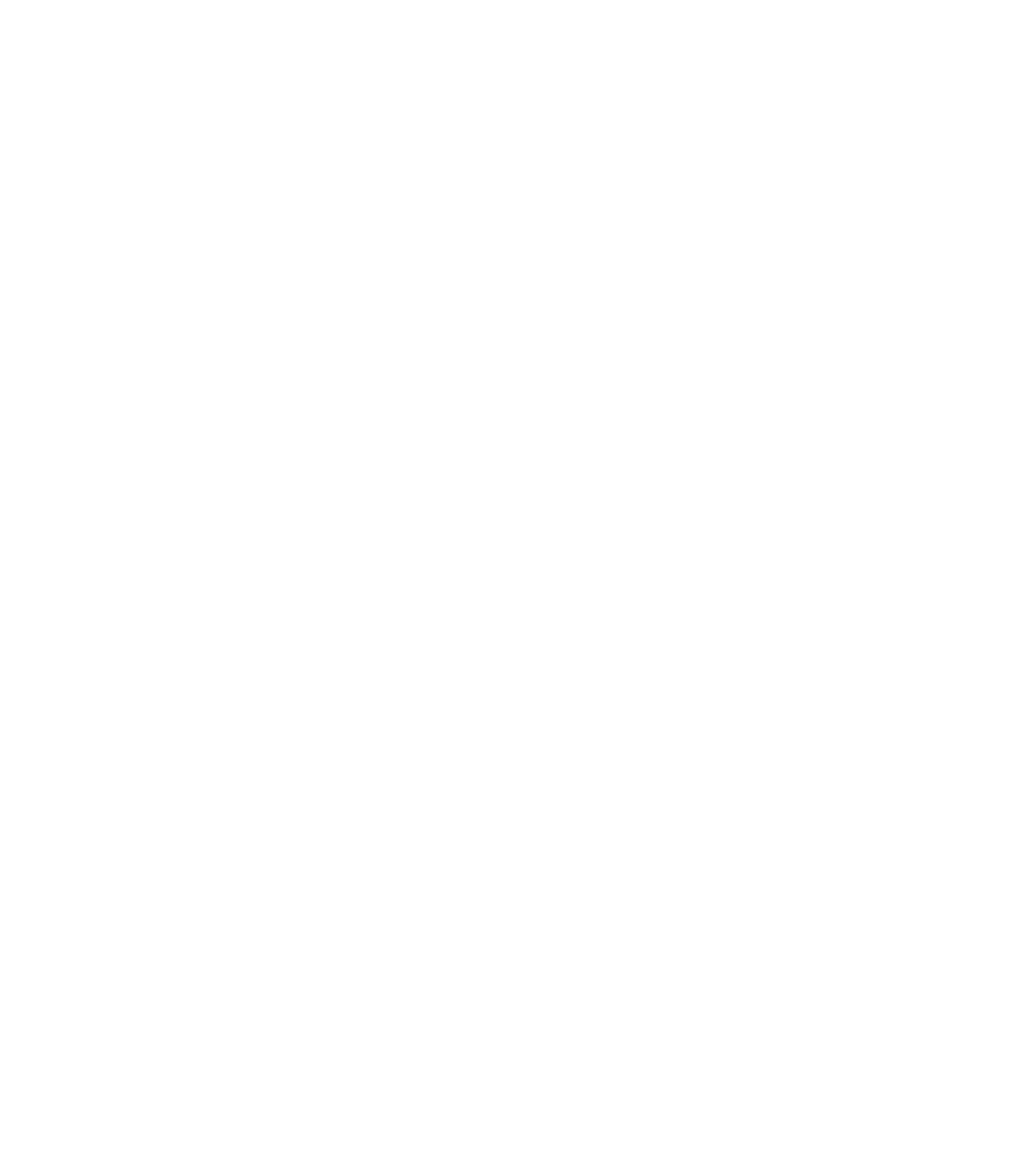
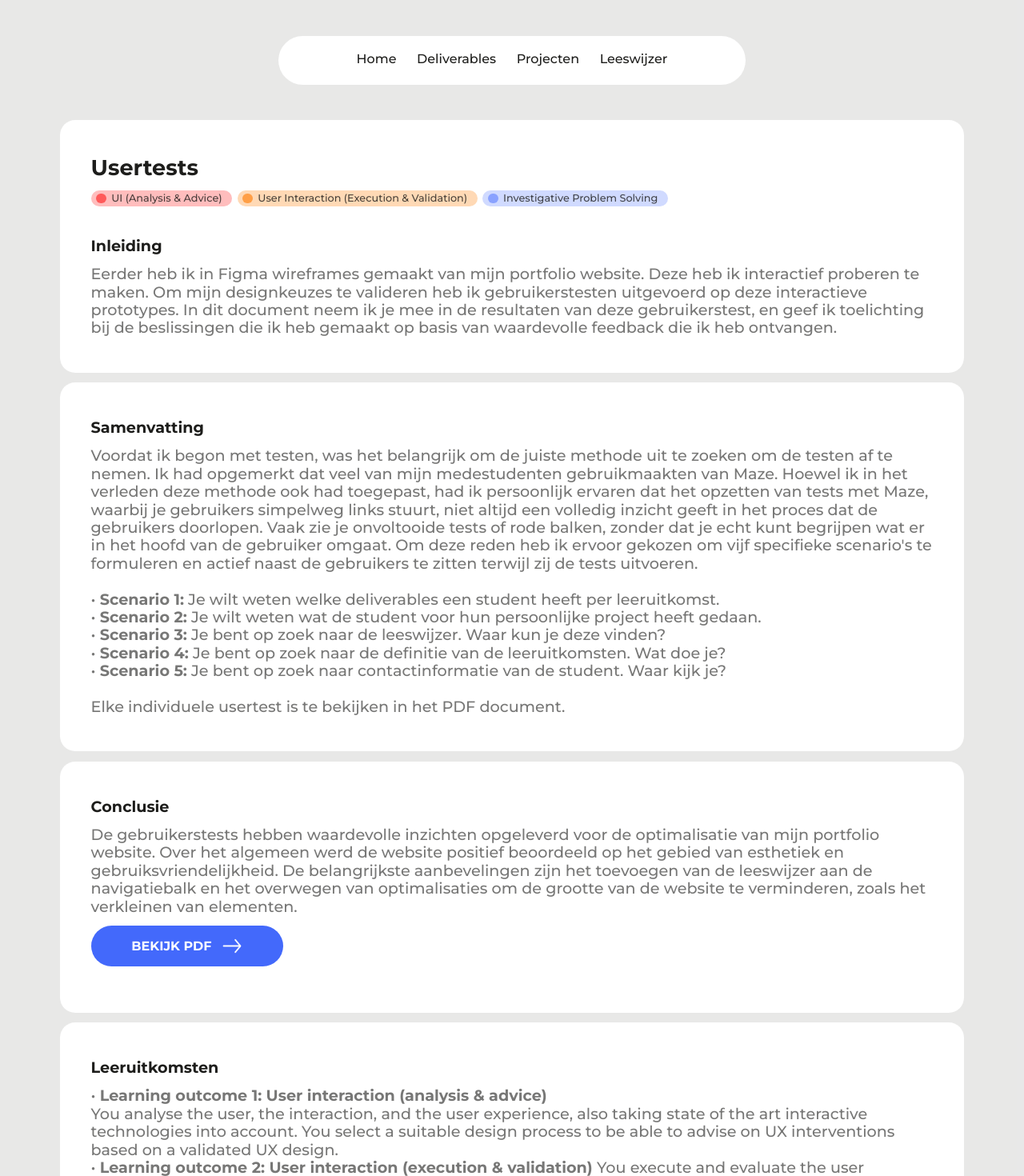
Before and after one commit to metteghijsen/semester6-website, a Nuxt app in the folder frontend/: page /deliverable/usertests in a window 1280 px wide. Before the commit this address had no page. Shown: the top 1470 px of the page at 80% size. Before the commit the page ends 800 px from the top, so only its background shows below. Built offline with nearby package versions, Linux system fonts and the light colour scheme.

Commit message:
Feature: Added new deliverables

```diff
--- /dev/null
+++ b/frontend/pages/deliverable/colorresearch.vue
@@ -0,0 +1,42 @@
+<template>
+  <div>
+    <UiContainer>
+      <div class="h-full overflow-x-hidden">
+        <LayoutTaskbar />
+        <UiTextbox add-header header="Color Research" title="Inleiding" lo1 lo5>
+          Dit onderzoek heeft als doel de impact van pastelkleuren in webdevelopment op de gebruikerservaring te analyseren. Eerder voerde ik een trendanalyse uit om inspiratie op te doen voor de ontwikkeling van mijn portfolio, waarbij opviel dat pastelkleuren een prominente trend zijn in modern webdesign. Pastelkleuren zijn zachte, minder verzadigde tinten van kleuren die bekend staan om hun rustgevende en esthetische aantrekkingskracht.    Dit document presenteert de resultaten van een literatuurstudie die ik heb uitgevoerd om een dieper inzicht te verkrijgen in de huidige designtrends die worden toegepast in portfolio's. Het hoofddoel van dit onderzoek was om inspiratie op te doen voor het ontwikkelen van mijn eigen portfolio. Als onderzoeker heb ik verschillende bronnen grondig bestudeerd en relevante inzichten en bevindingen verzameld.
+        </UiTextbox>
+        <UiTextbox
+          title="Samenvatting"
+        >
+          Pastelkleuren zijn zachtere, minder verzadigde tinten van kleuren, vaak beschreven als "melkachtig", "wasachtig", of "moe". Deze kleuren hebben een hogere waarde en lagere verzadiging dan hun meer verzadigde tegenhangers. <br><br>
+
+          Pastelkleuren dragen bij aan een verbeterde leesbaarheid van tekst op een website, doordat ze een zachtheid bieden die een gemakkelijker te verwerken contrast oplevert. Bovendien hebben pastelkleuren het vermogen om gevoelens van warmte, comfort en vertrouwen op te wekken bij gebruikers, wat resulteert in een positievere perceptie van een website. Daarnaast zijn pastelkleuren minder vermoeiend voor de ogen, waardoor gebruikers langer betrokken blijven bij de website en dit bijdraagt aan een comfortabelere visuele ervaring
+        </UiTextbox>
+        <UiTextbox title="Conclusie">
+          Het gebruik van pastelkleuren in webdevelopment kan een positieve impact hebben op de gebruiker door een verbeterde leesbaarheid, een sterkere emotionele band en een comfortabelere visuele ervaring te bieden.
+
+          <div class="flex flex-row">
+            <div class="w-[300px] my-2 mr-4">
+              <UiButton
+                label="bekijk PDF"
+                primary
+                regular
+                arrow
+                to="/documents/kleuronderzoek.pdf"
+                target="_blank"
+              />
+            </div>
+          </div>
+        </UiTextbox>
+        <UiTextbox title="Leeruitkomsten">
+          • <b> Learning outcome 1: User interaction (analysis & advice) </b> <br>
+          You analyse the user, the interaction, and the user experience, also taking state of the art interactive technologies into account. You select a suitable design process to be able to advise on UX interventions based on a validated UX design. <br>
+          •	<b> Learning outcome 5: Investigative problem solving </b> <br>
+          You formulate sub-questions pertaining to the primary question and answer these using relevant research methods. You use the conclusions of the sub-questions to justify (design) choices. <br><br>
+        </UiTextbox>
+      </div>
+    </UiContainer>
+    <SectionsFooter />
+  </div>
+</template>
--- /dev/null
+++ b/frontend/pages/deliverable/usertests.vue
@@ -0,0 +1,56 @@
+<template>
+  <div>
+    <UiContainer>
+      <div class="h-full overflow-x-hidden">
+        <LayoutTaskbar />
+        <UiTextbox
+          add-header
+          header="Usertests"
+          title="Inleiding"
+          lo1
+          lo2
+          lo5
+        >
+          Eerder heb ik in Figma wireframes gemaakt van mijn portfolio website. Deze heb ik interactief proberen te maken. Om mijn designkeuzes te valideren heb ik gebruikerstesten uitgevoerd op deze interactieve prototypes. In dit document neem ik je mee in de resultaten van deze gebruikerstest, en geef ik toelichting bij de beslissingen die ik heb gemaakt op basis van waardevolle feedback die ik heb ontvangen.
+        </UiTextbox>
+        <UiTextbox
+          title="Samenvatting"
+        >
+          Voordat ik begon met testen, was het belangrijk om de juiste methode uit te zoeken om de testen af te nemen. Ik had opgemerkt dat veel van mijn medestudenten gebruikmaakten van Maze. Hoewel ik in het verleden deze methode ook had toegepast, had ik persoonlijk ervaren dat het opzetten van tests met Maze, waarbij je gebruikers simpelweg links stuurt, niet altijd een volledig inzicht geeft in het proces dat de gebruikers doorlopen. Vaak zie je onvoltooide tests of rode balken, zonder dat je echt kunt begrijpen wat er in het hoofd van de gebruiker omgaat. Om deze reden heb ik ervoor gekozen om vijf specifieke scenario's te formuleren en actief naast de gebruikers te zitten terwijl zij de tests uitvoeren.
+          <br><br>
+          •	<b>Scenario 1:</b> Je wilt weten welke deliverables een student heeft per leeruitkomst.<br>
+          •	<b>Scenario 2:</b> Je wilt weten wat de student voor hun persoonlijke project heeft gedaan.<br>
+          •	<b>Scenario 3:</b> Je bent op zoek naar de leeswijzer. Waar kun je deze vinden?<br>
+          •	<b>Scenario 4:</b> Je bent op zoek naar de definitie van de leeruitkomsten. Wat doe je?<br>
+          •	<b>Scenario 5:</b> Je bent op zoek naar contactinformatie van de student. Waar kijk je?<br><br>
+
+          Elke individuele usertest is te bekijken in het PDF document.
+        </UiTextbox>
+        <UiTextbox title="Conclusie">
+          De gebruikerstests hebben waardevolle inzichten opgeleverd voor de optimalisatie van mijn portfolio website. Over het algemeen werd de website positief beoordeeld op het gebied van esthetiek en gebruiksvriendelijkheid. De belangrijkste aanbevelingen zijn het toevoegen van de leeswijzer aan de navigatiebalk en het overwegen van optimalisaties om de grootte van de website te verminderen, zoals het verkleinen van elementen.
+          <div class="flex flex-row">
+            <div class="w-[300px] my-2 mr-4">
+              <UiButton
+                label="bekijk PDF"
+                primary
+                regular
+                arrow
+                to="/documents/usertests.pdf"
+                target="_blank"
+              />
+            </div>
+          </div>
+        </UiTextbox>
+        <UiTextbox title="Leeruitkomsten">
+          • <b> Learning outcome 1: User interaction (analysis & advice) </b> <br>
+          You analyse the user, the interaction, and the user experience, also taking state of the art interactive technologies into account. You select a suitable design process to be able to advise on UX interventions based on a validated UX design. <br>
+          • <b> Learning outcome 2: User interaction (execution & validation) </b>
+          You execute and evaluate the user experience of an interactive product. You document the development process for the stakeholders. <br>
+          •	<b> Learning outcome 5: Investigative problem solving </b> <br>
+          You formulate sub-questions pertaining to the primary question and answer these using relevant research methods. You use the conclusions of the sub-questions to justify (design) choices. <br><br>
+        </UiTextbox>
+      </div>
+    </UiContainer>
+    <SectionsFooter />
+  </div>
+</template>
--- a/frontend/pages/deliverables.vue
+++ b/frontend/pages/deliverables.vue
@@ -54,9 +54,20 @@
             lo1
             lo5
             to="literaturestudy"
-            deliverable-name="Literature Study"
+            deliverable-name="Trend Analyse"
             image-name="libraryresearch"
             deliverable-description="Dit document presenteert de resultaten van een literatuurstudie die ik heb uitgevoerd om een dieper inzicht te verkrijgen in de huidige designtrends die worden toegepast in portfolio's. "
+            project-type="Personal Project"
+          />
+
+          <UiDeliverable
+            v-if="selectedLo.includes('lo1') || selectedLo.includes('lo5') || selectedLo.length === 0"
+            lo1
+            lo5
+            to="colorresearch"
+            deliverable-name="Color Research"
+            image-name="colorresearch"
+            deliverable-description="Ik heb een onderzoek uitgevoerd naar pastelkleuren. In dit document ga ik hier dieper op in."
             project-type="Personal Project"
           />
 
@@ -96,6 +107,18 @@
           />
 
           <UiDeliverable
+            v-if="selectedLo.includes('lo1') || selectedLo.includes('lo2') || selectedLo.length === 0"
+            lo1
+            lo2
+            lo5
+            to="usertests"
+            deliverable-name="Usertesting"
+            image-name="usertesting"
+            deliverable-description="In dit document kun je lezen hoe ik gebruikerstesten heb afgenomen op het interactieve prototype van mijn portfolio-website. "
+            project-type="Personal Project"
+          />
+
+          <UiDeliverable
             v-if="selectedLo.includes('lo3') || selectedLo.includes('lo5') || selectedLo.length === 0"
             lo3
             lo5
@@ -103,28 +126,6 @@
             deliverable-name="!C4 Model (nog niet af)"
             image-name="c4model"
             deliverable-description="Dit document gaat verder in op het C4 model wat ik heb gemaakt voor mijn portfolio-website."
-            project-type="Personal Project"
-          />
-
-          <UiDeliverable
-            v-if="selectedLo.includes('lo1') || selectedLo.includes('lo5') || selectedLo.length === 0"
-            lo1
-            lo5
-            to="/"
-            deliverable-name="!Color Research (nog niet af)"
-            image-name="colorresearch"
-            deliverable-description="Ik heb een onderzoek uitgevoerd naar pastelkleuren. In dit document ga ik hier dieper op in."
-            project-type="Personal Project"
-          />
-
-          <UiDeliverable
-            v-if="selectedLo.includes('lo1') || selectedLo.includes('lo2') || selectedLo.length === 0"
-            lo1
-            lo2
-            to="/"
-            deliverable-name="!Usertesting (nog niet af)"
-            image-name="usertesting"
-            deliverable-description="In dit document kun je lezen hoe ik gebruikerstesten heb afgenomen op het interactieve prototype van mijn portfolio-website. "
             project-type="Personal Project"
           />
 
@@ -151,13 +152,13 @@
         </div>
 
         <div class="flex flex-col">
-          <UiLearningOutcome v-if="selectedLo.includes('lo1')" lo-name-color="text-red100" lo-name="1. User Interaction (Analysis & Advice)" lo-description="You analyse the user, the user interaction and the user experience, also taking state of the art interactive technologies into account. You select a suitable design process to be able to advise on UX interventions based on a validated UX design." />
-          <UiLearningOutcome v-if="selectedLo.includes('lo2')" lo-name-color="text-orange100" lo-name="2. User Interaction (Execution & Validation)" lo-description="You execute and evaluate the user experience of an interactive product. You document the development process for the stakeholders." />
-          <UiLearningOutcome v-if="selectedLo.includes('lo4')" lo-name-color="text-green100" lo-name="4. Future-oriented organisation" lo-description="You carry out a problem analysis and on that basis, you determine the definitive problem and elaborate on this in a project plan." />
-          <UiLearningOutcome v-if="selectedLo.includes('lo3')" lo-name-color="text-yellow100" lo-name="3. Software design and realisation" lo-description="You create & design software with existing components or libraries using predetermined quality criteria and version control." />
-          <UiLearningOutcome v-if="selectedLo.includes('lo5')" lo-name-color="text-blue100" lo-name="5. Investigative problem solving" lo-description="You formulate sub-questions pertaining to the primary question and answer these using relevant research methods. You use the conclusions of the sub-questions to justify (design) choices." />
-          <UiLearningOutcome v-if="selectedLo.includes('lo6')" lo-name-color="text-purple100" lo-name="6. Personal leadership " lo-description="You methodically reflect on your professional identity and personal development.  " />
-          <UiLearningOutcome v-if="selectedLo.includes('lo7')" lo-name-color="text-pink100" lo-name="7. Goal-oriented interaction " lo-description="You communicate with different stakeholders and team members about the ICT assignment, taking into account an international context. " />
+          <UiLearningOutcome v-if="selectedLo.includes('lo1')" lo-name-color="text-red100" lo-name="User Interaction (Analysis & Advice)" lo-description="You analyse the user, the user interaction and the user experience, also taking state of the art interactive technologies into account. You select a suitable design process to be able to advise on UX interventions based on a validated UX design." />
+          <UiLearningOutcome v-if="selectedLo.includes('lo2')" lo-name-color="text-orange100" lo-name="User Interaction (Execution & Validation)" lo-description="You execute and evaluate the user experience of an interactive product. You document the development process for the stakeholders." />
+          <UiLearningOutcome v-if="selectedLo.includes('lo4')" lo-name-color="text-green100" lo-name="Future-oriented organisation" lo-description="You carry out a problem analysis and on that basis, you determine the definitive problem and elaborate on this in a project plan." />
+          <UiLearningOutcome v-if="selectedLo.includes('lo3')" lo-name-color="text-yellow100" lo-name="Software design and realisation" lo-description="You create & design software with existing components or libraries using predetermined quality criteria and version control." />
+          <UiLearningOutcome v-if="selectedLo.includes('lo5')" lo-name-color="text-blue100" lo-name="Investigative problem solving" lo-description="You formulate sub-questions pertaining to the primary question and answer these using relevant research methods. You use the conclusions of the sub-questions to justify (design) choices." />
+          <UiLearningOutcome v-if="selectedLo.includes('lo6')" lo-name-color="text-purple100" lo-name="Personal leadership " lo-description="You methodically reflect on your professional identity and personal development.  " />
+          <UiLearningOutcome v-if="selectedLo.includes('lo7')" lo-name-color="text-pink100" lo-name="Goal-oriented interaction " lo-description="You communicate with different stakeholders and team members about the ICT assignment, taking into account an international context. " />
         </div>
       </div>
     </UiContainer>
@@ -169,7 +170,7 @@
 export default {
   data () {
     return {
-      selectedLo: [] // Hier wordt de geselecteerde learning outcomes opgeslagen als een array
+      selectedLo: [] // Hier worden de geselecteerde learning outcomes opgeslagen in een array
     }
   },
   methods: {
```
Also changed, not shown: 2 other files (tests, documents, lock files or other folders).
